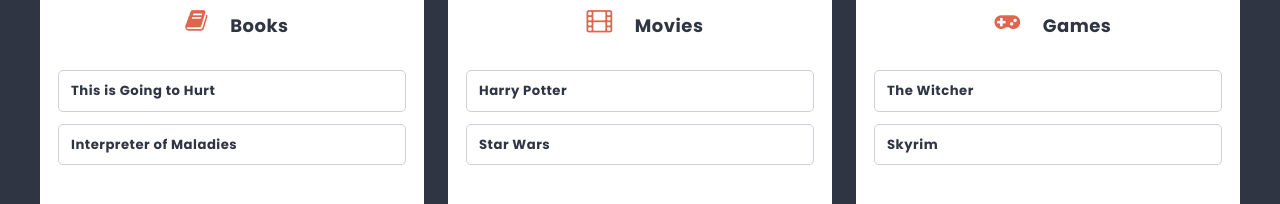
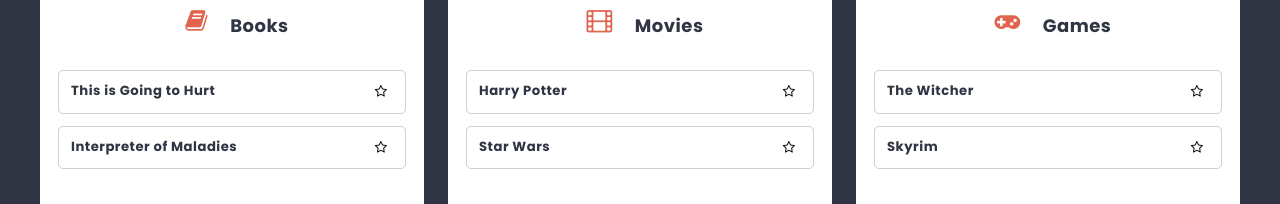
Before and after one commit to SzymonDrozdowski/first-react-app, a React (Create React App) app: page /list/1 in a window 1280 px wide. Shown: the part 426-630 px from the top of the page. Built offline with nearby package versions, Linux system fonts and the light colour scheme.

Commit message:
add favorite card to subpage Favorite

```diff
--- a/package.json
+++ b/package.json
@@ -7,6 +7,7 @@
     "@testing-library/react": "^13.4.0",
     "@testing-library/user-event": "^13.5.0",
     "bootstrap": "^5.2.3",
+    "clsx": "^1.2.1",
     "font-awesome": "^4.7.0",
     "react": "^18.2.0",
     "react-dom": "^18.2.0",
--- a/src/components/Card/Card.js
+++ b/src/components/Card/Card.js
@@ -1,9 +1,25 @@
 import styles from './Card.module.scss';
+import clsx from 'clsx';
+import { useState } from 'react';
+import { useDispatch } from 'react-redux';
+import { toggleCard } from '../../redux/store';
 
-const Card = props => {
-    return(
-        <li className={styles.card}>{props.title}</li>
-    );
-};
+
+const Card = ({title, id}) => {
+    const [isFavorite, setIsFavorite] = useState(false);
+
+    const dispatch = useDispatch();
+
+    const clickHandler = () => {
+        setIsFavorite(!isFavorite);
+        dispatch(toggleCard(id, isFavorite));
+    }
+    return (
+        <li className={styles.card}>
+            {title}
+            <button className={styles.btn} onClick={clickHandler}><i className={clsx("fa fa-solid fa-star-o", isFavorite && styles.isFavorite)}></i></button>
+        </li>
+    )
+}
 
 export default Card;
--- a/src/components/Card/Card.module.scss
+++ b/src/components/Card/Card.module.scss
@@ -11,3 +11,12 @@
     justify-content: space-between;
     font-weight: bold;
 }
+
+.btn {
+    border: none;
+    background-color: transparent;
+}
+
+.isFavorite {
+    color: $color-warning;
+}
--- a/src/components/Column/Column.js
+++ b/src/components/Column/Column.js
@@ -15,7 +15,7 @@
                 {props.title}
             </h2>
             <ul className={styles.cards}>
-              {cards.map(card => <Card key={card.id} title={card.title} />)}
+              {cards.map(card => <Card key={card.id} {...card}/>)}
             </ul>
             <CardForm columnId={props.id} />
         </article>
--- a/src/components/Favorite/Favorite.js
+++ b/src/components/Favorite/Favorite.js
@@ -1,9 +1,24 @@
-import PageTitle from "../PageTitle/PageTitle";
+import { useSelector } from 'react-redux';
+import { getFavoriteCards } from '../../redux/store';
+import Card from '../Card/Card';
+import PageTitle from '../PageTitle/PageTitle';
+import styles from './Favorite.module.scss';
 
 const Favorite = () => {
+
+    const favoriteCards = useSelector(getFavoriteCards);
+
     return (
-        <PageTitle>Favorite</PageTitle>
-    );
-};
+        <div className={styles.wrapper}>
+            <PageTitle>Favorite</PageTitle>
+            <div className={styles.column}>
+                <ul className={styles.cards}>
+                    {favoriteCards.map(card => <Card title={card.title} key={card.id}/>)}
+                </ul>
+            </div>
+        </div>
+
+    )
+}
 
 export default Favorite;
--- /dev/null
+++ b/src/components/Favorite/Favorite.module.scss
@@ -0,0 +1,30 @@
+@use "sass:math";
+@import '../../styles/settings.scss';
+
+.wrapper {
+  display: flex;
+  flex-direction: column;
+  align-items: center;
+}
+
+.column {
+  flex-shrink: 0;
+  width: 50%;
+  background: $color-light;
+  margin: 0 $base-size $base-size 0;
+  padding: ($base-size * 1.5);
+  border-radius: $radius;
+  box-shadow: 0 math.div($base-size, 4) 0 rgba(0,0,0,0.3);
+  color: $color-dark;
+}
+
+.cards {
+    padding: math.div($base-size, 2) 0;
+  }
+
+@media (max-width: 767px) {
+  .column {
+    width: 100%;
+    margin: 0 0 $base-size 0;
+  }
+}
--- a/src/redux/initialState.js
+++ b/src/redux/initialState.js
@@ -35,12 +35,12 @@
   ],
 
   cards: [
-    { id: 1, columnId: 1, title: 'This is Going to Hurt' },
-    { id: 2, columnId: 1, title: 'Interpreter of Maladies' },
-    { id: 3, columnId: 2, title: 'Harry Potter' },
-    { id: 4, columnId: 2, title: 'Star Wars' },
-    { id: 5, columnId: 3, title: 'The Witcher' },
-    { id: 6, columnId: 3, title: 'Skyrim' },
+    { id: 1, columnId: 1, title: 'This is Going to Hurt', isFavorite: false },
+    { id: 2, columnId: 1, title: 'Interpreter of Maladies', isFavorite: false },
+    { id: 3, columnId: 2, title: 'Harry Potter', isFavorite: false },
+    { id: 4, columnId: 2, title: 'Star Wars', isFavorite: false },
+    { id: 5, columnId: 3, title: 'The Witcher', isFavorite: false },
+    { id: 6, columnId: 3, title: 'Skyrim', isFavorite: false },
   ],
 
   searchString: '',
--- a/src/redux/store.js
+++ b/src/redux/store.js
@@ -16,6 +16,8 @@
 
 export const getSearchString = (state) => state.searchString;
 
+export const getFavoriteCards = ({cards}) => cards.filter(card => card.isFavorite === true)
+
 // action creators
 export const addColumn = payload => ({ type: 'ADD_COLUMN', payload });
 
@@ -23,19 +25,28 @@
 
 export const updateSearchString = payload => ({type: 'UPDATE_SEARCHESTRING', payload});
 
-export const addList = payload => ({type: 'ADD_LIST', payload})
+export const addList = payload => ({type: 'ADD_LIST', payload});
+
+export const toggleCard = payload => ({type: 'TOGGLE_CARD_FAVORITE', payload})
 
 
 const reducer = (state, action) => {
   switch(action.type) {
     case 'ADD_COLUMN':
       return { ...state, columns: [...state.columns, { ...action.payload, id: shortid() }]};
+
     case 'ADD_CARD':
       return { ...state, cards: [...state.cards, {...action.payload, id: shortid() }]};
+
     case 'UPTADE_SEARCHSTRING':
       return {...state, searchString: action.payload };
+
     case 'ADD_LIST':
       return { ...state, lists: [...state.lists, {...action.payload, id: shortid() }]};
+
+    case 'TOGGLE_CARD_FAVORITE':
+      return { ...state, cards: state.cards.map(card => (card.id === action.payload) ? { ...card, isFavorite: !card.isFavorite } : card) };
+
     default:
       return state;
   }
```
Also changed, not shown: 1 other file (tests, documents, lock files or other folders).
